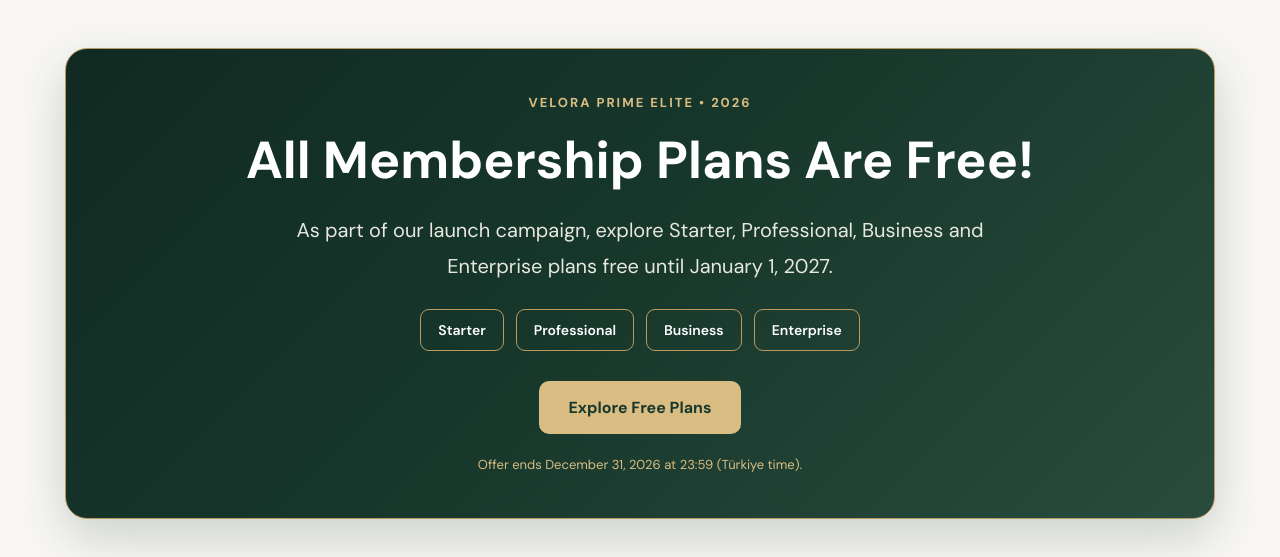
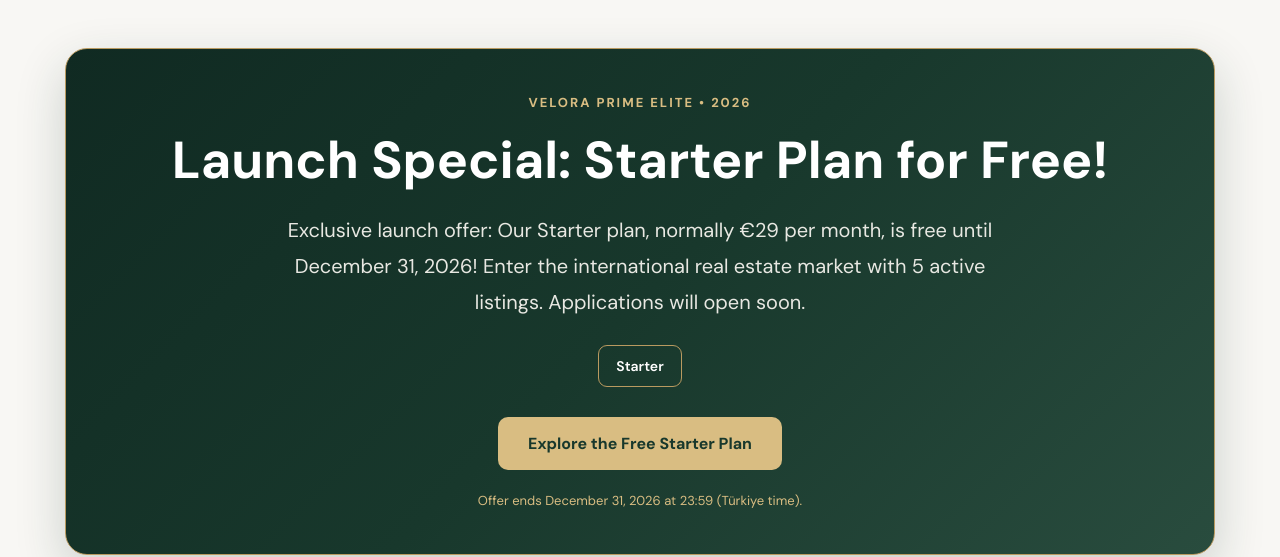
Before and after one commit to ibrahimcabar/Aegean-Prime-Elite-1, a Next.js app: page / in a window 1280 px wide. Shown: the part 1040-1597 px from the top of the page. Built offline with nearby package versions, Linux system fonts and the light colour scheme; no server answers; the database is empty; grey boxes are pictures that could not be loaded; a web font is replaced by a local one.

Commit message:
Update HomeClient.tsx

```diff
--- a/app/HomeClient.tsx
+++ b/app/HomeClient.tsx
@@ -689,13 +689,13 @@ onChange={(e) => {
         margin: "0 0 20px"
       }}>
         {({
-          tr: "Tüm Üyelik Paketleri Ücretsiz!",
-          en: "All Membership Plans Are Free!",
-          de: "Alle Mitgliedschaftspakete kostenlos!",
-          ru: "Все тарифные планы бесплатно!",
-          ar: "جميع باقات العضوية مجانية!"
-        } as Record<string, string>)[language] ??
-          "All Membership Plans Are Free!"}
+  tr: "Lansmana Özel Starter Paketi Ücretsiz!",
+  en: "Launch Special: Starter Plan for Free!",
+  de: "Zur Markteinführung: Starter-Paket kostenlos!",
+  ru: "Специальное предложение: тариф Starter бесплатно!",
+  ar: "عرض الإطلاق: باقة Starter مجانًا!"
+} as Record<string, string>)[language] ??
+  "Launch Special: Starter Plan for Free!"}
       </h2>
 
       <p style={{
@@ -706,12 +706,12 @@ onChange={(e) => {
         margin: "0 auto 25px"
       }}>
         {({
-          tr: "Lansman kampanyamıza özel, Starter, Professional, Business ve Enterprise paketlerimizi 1 Ocak 2027'ye kadar ücretsiz deneyimleyin.",
-          en: "As part of our launch campaign, explore Starter, Professional, Business and Enterprise plans free until January 1, 2027.",
-          de: "Entdecken Sie im Rahmen unserer Startaktion die Pakete Starter, Professional, Business und Enterprise kostenlos bis zum 1. Januar 2027.",
-          ru: "В рамках стартовой акции попробуйте пакеты Starter, Professional, Business и Enterprise бесплатно до 1 января 2027 года.",
-          ar: "ضمن عرض الإطلاق، جرّب باقات Starter وProfessional وBusiness وEnterprise مجانًا حتى 1 يناير 2027."
-        } as Record<string, string>)[language]}
+  tr: "Lansman kampanyamıza özel, normal fiyatı aylık 29 € olan Starter paketi 31 Aralık 2026'ya kadar ücretsiz! 5 aktif ilan hakkıyla uluslararası gayrimenkul pazarına adım atın. Başvurular yakında açılacaktır.",
+  en: "Exclusive launch offer: Our Starter plan, normally €29 per month, is free until December 31, 2026! Enter the international real estate market with 5 active listings. Applications will open soon.",
+  de: "Exklusives Einführungsangebot: Unser Starter-Paket im Wert von 29 € pro Monat ist bis zum 31. Dezember 2026 kostenlos! Starten Sie mit 5 aktiven Immobilienanzeigen auf dem internationalen Immobilienmarkt. Bewerbungen sind in Kürze möglich.",
+  ru: "Эксклюзивное стартовое предложение: тариф Starter стоимостью 29 € в месяц бесплатен до 31 декабря 2026 года! Выйдите на международный рынок недвижимости с 5 активными объявлениями. Приём заявок начнётся в ближайшее время.",
+  ar: "عرض إطلاق حصري: باقة Starter بقيمة 29 يورو شهريًا مجانًا حتى 31 ديسمبر 2026! انطلق في سوق العقارات الدولي مع 5 إعلانات عقارية نشطة. سيفتح باب التسجيل قريبًا."
+} as Record<string, string>)[language]}
       </p>
 
       <div style={{
@@ -721,7 +721,7 @@ onChange={(e) => {
         gap: 12,
         marginBottom: 30
       }}>
-        {["Starter", "Professional", "Business", "Enterprise"].map(plan => (
+        {["Starter"].map(plan => (
           <span
             key={plan}
             style={{
@@ -752,12 +752,12 @@ onChange={(e) => {
         }}
       >
         {({
-          tr: "Ücretsiz Paketleri İncele",
-          en: "Explore Free Plans",
-          de: "Kostenlose Pakete entdecken",
-          ru: "Посмотреть бесплатные тарифы",
-          ar: "استكشف الباقات المجانية"
-        } as Record<string, string>)[language]}
+  tr: "Ücretsiz Starter Paketini İncele",
+  en: "Explore the Free Starter Plan",
+  de: "Kostenloses Starter-Paket entdecken",
+  ru: "Посмотреть бесплатный тариф Starter",
+  ar: "استكشف باقة Starter المجانية"
+} as Record<string, string>)[language]}
       </a>
 
       <p style={{
```
